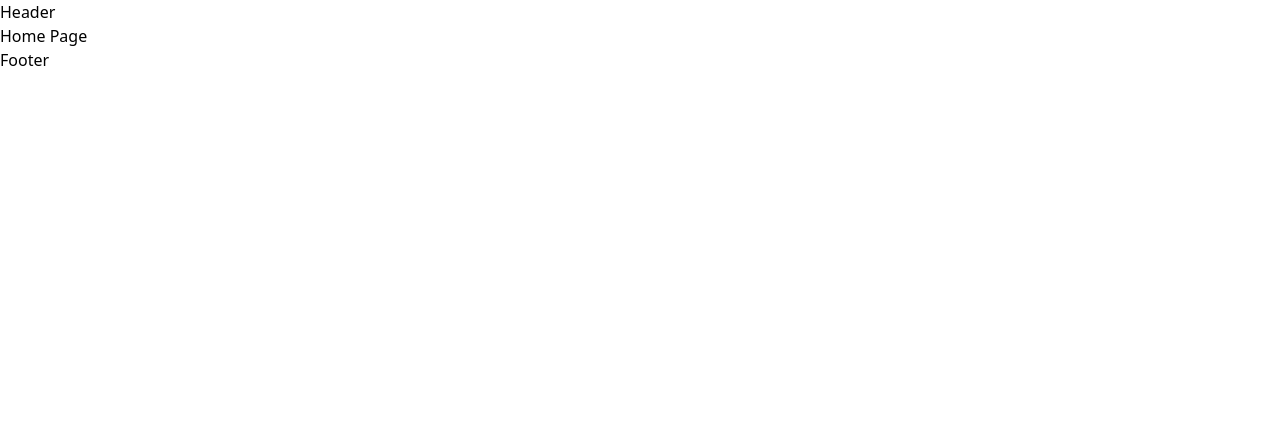
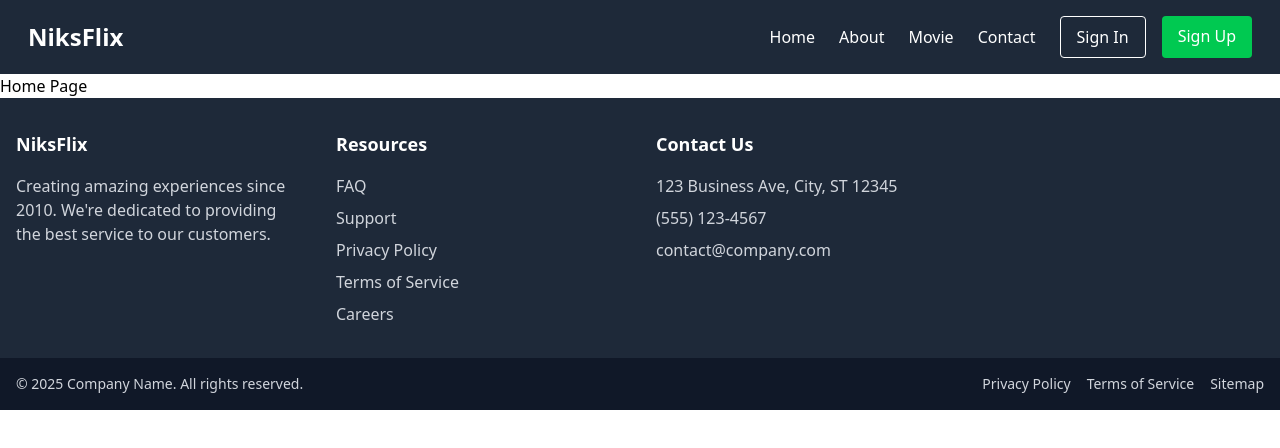
Before and after one commit to Nikhil70700/React-Router, a React (Vite) app: page / in a window 1280 px wide. Shown: the top 448 px of the page. Built offline with nearby package versions, Linux system fonts and the light colour scheme.

Commit message:
Building a Dynamic Navigation Bar with React Router

```diff
--- a/src/Components/layout/Footer.jsx
+++ b/src/Components/layout/Footer.jsx
@@ -1,9 +1,83 @@
 import React from 'react'
+import { NavLink } from 'react-router-dom'
 
 const Footer = () => {
-  return (
-    <div>Footer</div>
-  )
+    return (
+        <>
+            <footer className="bg-gray-800 text-gray-300">
+                <div className="container mx-auto px-4 py-8">
+                    <div className="grid grid-cols-1 md:grid-cols-2 lg:grid-cols-4 gap-8">
+
+                        <div>
+                            <h3 className="text-white text-lg font-semibold mb-4">NiksFlix</h3>
+                            <p className="mb-4">Creating amazing experiences since 2010. We're dedicated to providing the best service to our customers.</p>
+                            <div className="flex space-x-4">
+                                <a href="https://facebook.com" className="hover:text-white">
+
+                                </a>
+                                <a href="https://twitter.com" className="hover:text-white">
+
+                                </a>
+                                <a href="https://instagram.com" className="hover:text-white">
+
+                                </a>
+                            </div>
+                        </div>
+                        <div>
+                            <h3 className="text-white text-lg font-semibold mb-4">Resources</h3>
+                            <ul className="space-y-2">
+                                <li>
+                                    <NavLink to="/faq" className="hover:text-white transition duration-300">FAQ</NavLink>
+                                </li>
+                                <li>
+                                    <NavLink to="/support" className="hover:text-white transition duration-300">Support</NavLink>
+                                </li>
+                                <li>
+                                    <NavLink to="/privacy-policy" className="hover:text-white transition duration-300">Privacy Policy</NavLink>
+                                </li>
+                                <li>
+                                    <NavLink to="/terms" className="hover:text-white transition duration-300">Terms of Service</NavLink>
+                                </li>
+                                <li>
+                                    <NavLink to="/careers" className="hover:text-white transition duration-300">Careers</NavLink>
+                                </li>
+                            </ul>
+                        </div>
+                        <div>
+                            <h3 className="text-white text-lg font-semibold mb-4">Contact Us</h3>
+                            <ul className="space-y-2">
+                                <li className="flex items-center">
+                                    {/* <MapPin size={16} className="mr-2" /> */}
+                                    <span>123 Business Ave, City, ST 12345</span>
+                                </li>
+                                <li className="flex items-center">
+                                    {/* <Phone size={16} className="mr-2" /> */}
+                                    <span>(555) 123-4567</span>
+                                </li>
+                                <li className="flex items-center">
+                                    {/* <Mail size={16} className="mr-2" /> */}
+                                    <span>contact@company.com</span>
+                                </li>
+                            </ul>
+                        </div>
+                    </div>
+                </div>
+                <div className="bg-gray-900 py-4">
+                    <div className="container mx-auto px-4 flex flex-col md:flex-row justify-between items-center">
+                        <div className="text-sm mb-2 md:mb-0">
+                            &copy; {new Date().getFullYear()} Company Name. All rights reserved.
+                        </div>
+                        <div className="flex space-x-4 text-sm">
+                            <NavLink to="/privacy-policy" className="hover:text-white">Privacy Policy</NavLink>
+                            <NavLink to="/terms" className="hover:text-white">Terms of Service</NavLink>
+                            <NavLink to="/sitemap" className="hover:text-white">Sitemap</NavLink>
+                        </div>
+                    </div>
+                </div>
+            </footer>
+
+        </>
+    )
 }
 
 export default Footer
--- a/src/Components/layout/Header.jsx
+++ b/src/Components/layout/Header.jsx
@@ -1,8 +1,45 @@
 import React from 'react'
+import { NavLink } from 'react-router-dom'
 
 const Header = () => {
   return (
-    <div>Header</div>
+    <>
+    <header className="bg-gray-800 text-white px-3">
+      <nav className="container mx-auto flex items-center justify-between p-4">
+        <div className="text-2xl font-bold">NiksFlix</div>
+        <div className="flex items-center space-x-6">
+          <ul className="flex space-x-6">
+            <li>
+              <NavLink to="/" className="hover:text-gray-300">Home</NavLink>
+            </li>
+            <li>
+              <NavLink to="/about" className="hover:text-gray-300">About</NavLink>
+            </li>
+            <li>
+              <NavLink to="/movie" className="hover:text-gray-300">Movie</NavLink>
+            </li>
+            <li>
+              <NavLink to="/contact" className="hover:text-gray-300">Contact</NavLink>
+            </li>
+          </ul>
+          <div className="flex space-x-4">
+            <NavLink
+              to="/signin"
+              className="px-4 py-2 border border-white rounded hover:bg-white hover:text-gray-800"
+            >
+              Sign In
+            </NavLink>
+            <NavLink
+              to="/signup"
+              className="px-4 py-2 bg-green-500 rounded hover:bg-green-600 text-white"
+            >
+              Sign Up
+            </NavLink>
+          </div>
+        </div>
+      </nav>
+    </header>
+    </>
   )
 }
 
```
